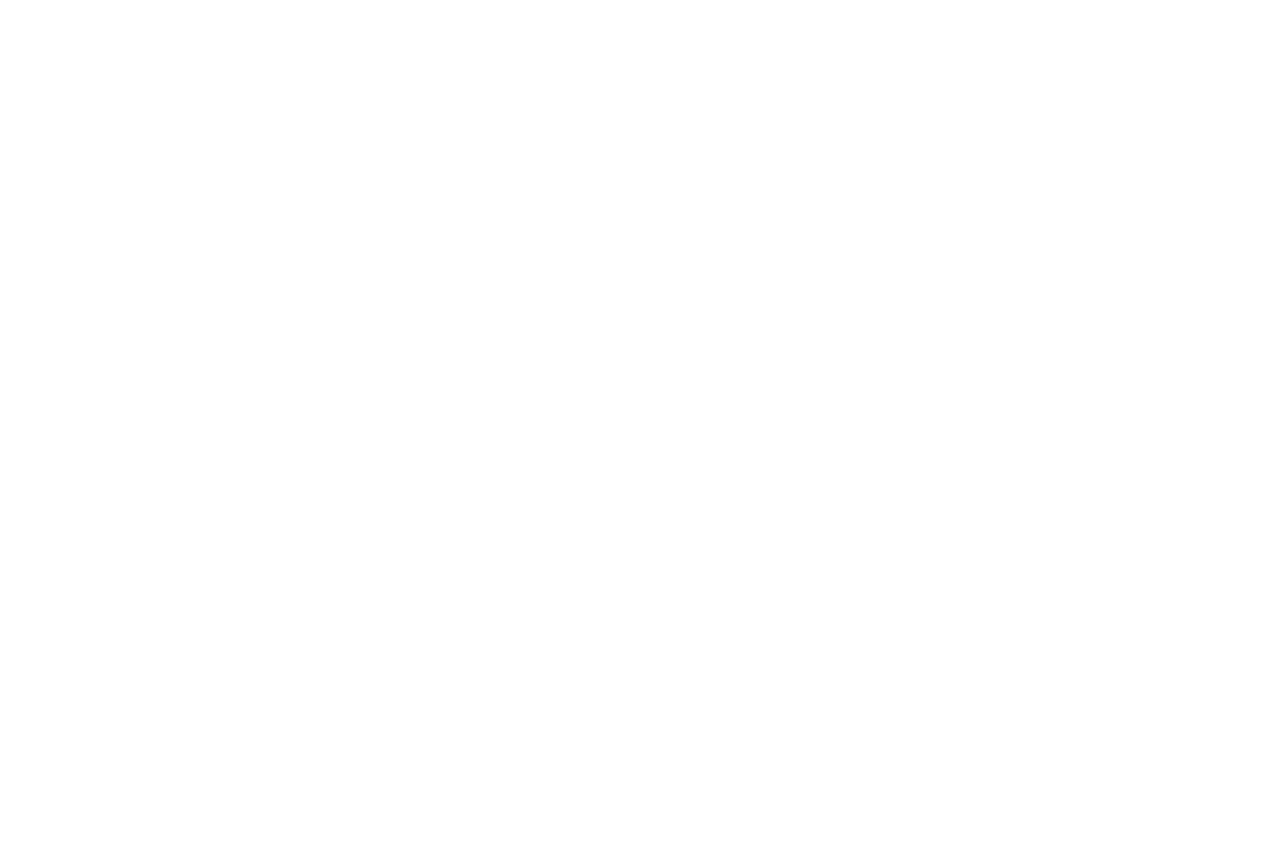
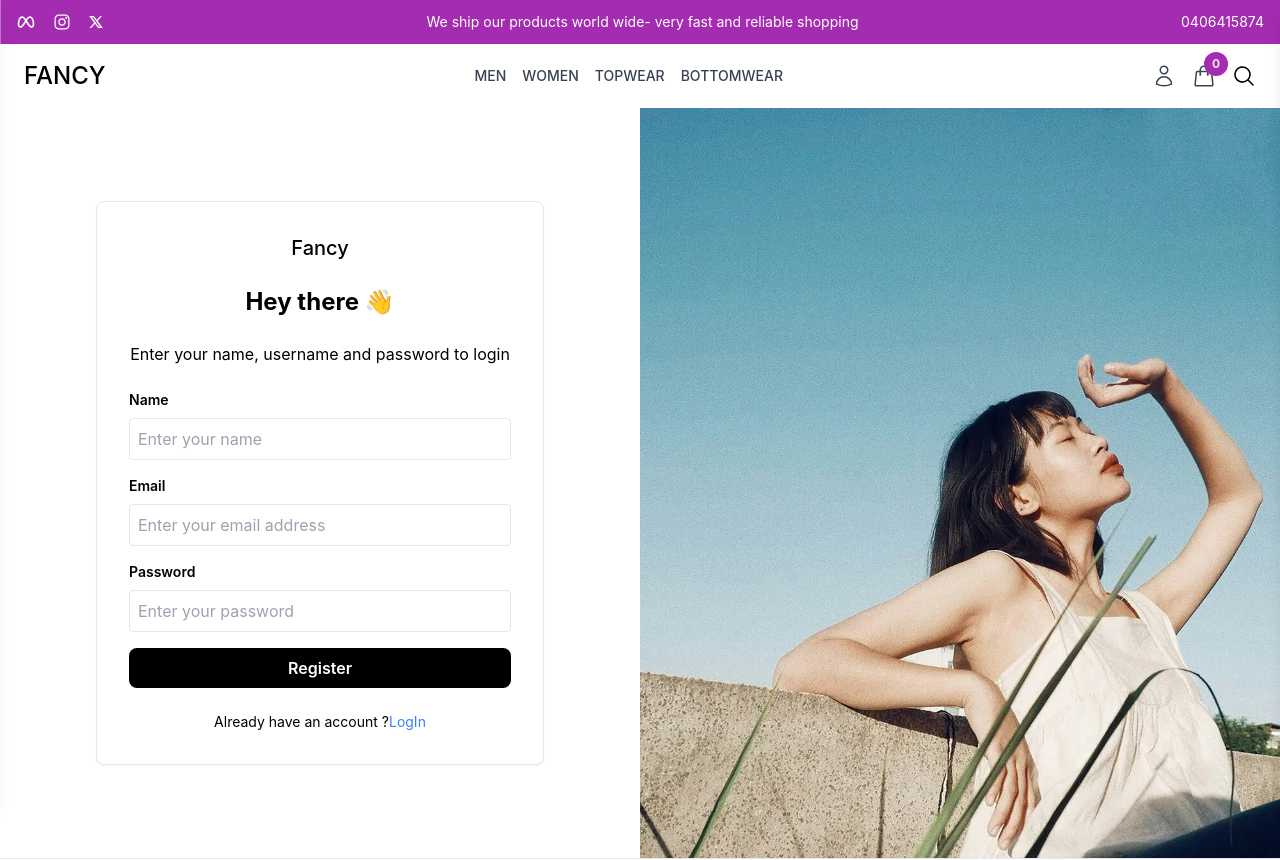
Before and after one commit to Rojina-Sharma99/E-COM, a React (Vite) app in the folder Frontend/: page /register in a window 1280 px wide. Before the commit this address had no page. Shown: the top 860 px of the page. Before the commit the page ends 800 px from the top, so only its background shows below. Built offline with nearby package versions, Linux system fonts and the light colour scheme.

Commit message:
routes updated
routes updated with profile, login and register

```diff
--- a/Frontend/src/App.jsx
+++ b/Frontend/src/App.jsx
@@ -2,6 +2,9 @@ import { BrowserRouter, Route, Routes } from "react-router-dom"
 import UserLayout from "./components/Layout/UserLayout"
 import Home from "./pages/Home";
 import { Toaster } from 'sonner'
+import Login from "./pages/Login";
+import Register from "./pages/Register";
+import Profile from "./pages/Profile";
 
 
 const App = () => {
@@ -12,6 +15,12 @@ const App = () => {
       <Route path="/" element={<UserLayout/>}>
           {/*User Layout */}
           <Route index element={<Home />} />
+          {/**Add rouite for login page */}
+          <Route path="login" element={<Login />} />
+          {/**Add rouite for register page */}
+          <Route path="register" element={<Register />} />
+          {/**Add rouite for Profile page */}
+          <Route path="profile" element={<Profile/>} />
         </Route>
         </Routes>
     </BrowserRouter>
--- /dev/null
+++ b/Frontend/src/pages/Login.jsx
@@ -0,0 +1,71 @@
+import { useState } from "react";
+import { Link } from "react-router-dom";
+import login from "../assets/login.webp"
+
+const Login = () => {
+  const [email, setEmail] = useState("");
+  const [password, setPassword] = useState("");
+
+  const handleSubmit = (e) => {
+    e.preventDefault ();
+    console.log("User logged in ", {email, password});
+  }
+
+  return (
+    <div className="flex">
+      <div className="flex flex-col items-center justify-center w-full p-8 md:w-1/2 md:p-12">
+        <form  onSubmit={handleSubmit}
+        className="w-full max-w-md p-8 bg-white border rounded-lg shadow-sm">
+          <div className="flex justify-center mb-6">
+            <h2 className="text-xl font-medium">Fancy</h2>
+          </div>
+          <h2 className="mb-6 text-2xl font-bold text-center">Hey there 👋 </h2>
+          <p className="mb-6 text-center">
+            Enter your username and password to login
+          </p>
+
+          <div className="mb-4">
+            <label className="block mb-2 text-sm font-semibold">Email</label>
+            <input
+              type="email"
+              value={email}
+              onChange={(e)=> setEmail(e.target.value)} required
+              placeholder="Enter your email address"
+              className="w-full p-2 border rounded"
+            />
+          </div>
+
+          <div className="mb-4">
+            <label className="block mb-2 text-sm font-semibold">Password</label>
+            <input
+              type="password"
+              value={password}
+              onChange={(e) => setPassword(e.target.value)}required
+              placeholder="Enter your password"
+              className="w-full p-2 border rounded"
+            />
+          </div>
+
+          <button type="submit" className="w-full p-2 font-semibold text-white bg-black rounded-lg hover:bg-gray-800">
+            Sign In
+          </button>
+
+          <p className="mt-6 text-sm text-center">
+            Don't have an account ?
+            <Link to="/register" className="text-blue-500">Register</Link>
+          </p>
+        </form>
+      </div>
+
+      <div className=" w-1/2 bg-gray-800 hidden md:block">
+        <div className="flex flex-col items-center justify-center h-full">
+            <img src={login} alt="Log in to Account"
+            className="object-cover w-full h-[750px]"/>
+        </div>
+      </div>
+
+    </div>
+  );
+};
+
+export default Login;
--- /dev/null
+++ b/Frontend/src/pages/MyOrdersPage.jsx
@@ -0,0 +1,9 @@
+import React from 'react'
+
+const MyOrdersPage = () => {
+  return (
+    <div>MyOrdersPage</div>
+  )
+}
+
+export default MyOrdersPage
--- /dev/null
+++ b/Frontend/src/pages/Profile.jsx
@@ -0,0 +1,31 @@
+import MyOrdersPage from "./MyOrdersPage"
+
+
+const Profile = () => {
+  return (
+    <div className="flex flex-col min-h-screen">
+        <div className="container p-4 mx-auto md:p-6">
+           <div className="flex flex-col space-y-6 md:flex-row md:space-x-6 md:space-y-0">
+            {/**Left section */}
+            <div className="w-full p-6 rounded-lg shadow-md md:w-1/3 ld:w-1/4">
+            <h1 className="font-bold text-2xl mb-4 md:text-3xl">John Doe</h1>
+            <p className="mb-4 text-lg text-gray-600">John@example.com</p>
+            <button className="bg-red-500 text-white w-full rounded px-4 py-2 hover:bg-red-600">Logout</button>
+            </div>
+            {/**Left section */}
+
+            <div className="w-full md:w-2/3 lg:w-3/4">
+                This will be another component called MyOrdersPage
+                <MyOrdersPage/>
+            </div>
+
+           </div>
+
+        </div>
+
+
+    </div>
+  )
+}
+
+export default Profile
--- /dev/null
+++ b/Frontend/src/pages/Register.jsx
@@ -0,0 +1,83 @@
+import { useState } from "react";
+import { Link } from "react-router-dom";
+import register from "../assets/register.webp"
+
+const Register = () => {
+  const [name, setName] = useState("");
+  const [email, setEmail] = useState("");
+  const [password, setPassword] = useState("");
+
+  const handleSubmit = (e) => {
+    e.preventDefault ();
+    console.log("User logged in ", {email, password});
+  }
+
+  return (
+    <div className="flex">
+      <div className="flex flex-col items-center justify-center w-full p-8 md:w-1/2 md:p-12">
+        <form  onSubmit={handleSubmit}
+        className="w-full max-w-md p-8 bg-white border rounded-lg shadow-sm">
+          <div className="flex justify-center mb-6">
+            <h2 className="text-xl font-medium">Fancy</h2>
+          </div>
+          <h2 className="mb-6 text-2xl font-bold text-center">Hey there 👋 </h2>
+          <p className="mb-6 text-center">
+            Enter your name, username and password to login
+          </p>
+
+          <div className="mb-4">
+            <label className="block mb-2 text-sm font-semibold">Name</label>
+            <input
+              type="text"
+              value={name}
+              onChange={(e)=> setName(e.target.value)} required
+              placeholder="Enter your name"
+              className="w-full p-2 border rounded"
+            />
+          </div>
+
+          <div className="mb-4">
+            <label className="block mb-2 text-sm font-semibold">Email</label>
+            <input
+              type="email"
+              value={email}
+              onChange={(e)=> setEmail(e.target.value)} required
+              placeholder="Enter your email address"
+              className="w-full p-2 border rounded"
+            />
+          </div>
+
+          <div className="mb-4">
+            <label className="block mb-2 text-sm font-semibold">Password</label>
+            <input
+              type="password"
+              value={password}
+              onChange={(e) => setPassword(e.target.value)}required
+              placeholder="Enter your password"
+              className="w-full p-2 border rounded"
+            />
+          </div>
+
+          <button type="submit" className="w-full p-2 font-semibold text-white bg-black rounded-lg hover:bg-gray-800">
+            Register
+          </button>
+
+          <p className="mt-6 text-sm text-center">
+            Already have an account ?
+            <Link to="/login" className="text-blue-500">LogIn</Link>
+          </p>
+        </form>
+      </div>
+
+      <div className=" w-1/2 bg-gray-800 hidden md:block">
+        <div className="flex flex-col items-center justify-center h-full">
+            <img src={register} alt="Log in to Account"
+            className="object-cover w-full h-[750px]"/>
+        </div>
+      </div>
+
+    </div>
+  );
+};
+
+export default Register;
```
Also changed, not shown: Frontend/src/assets/login.webp (added), Frontend/src/assets/register.webp (added).
